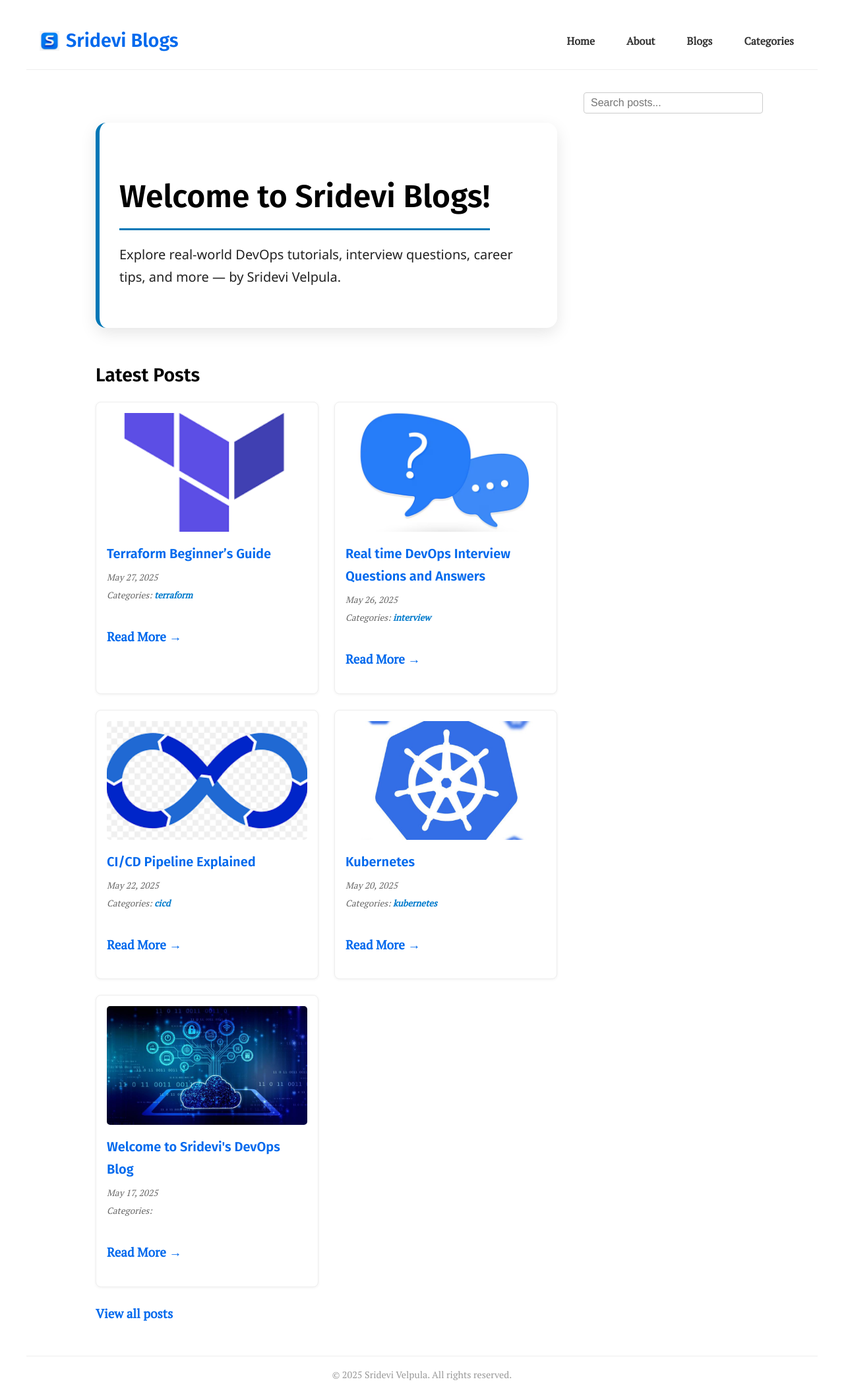
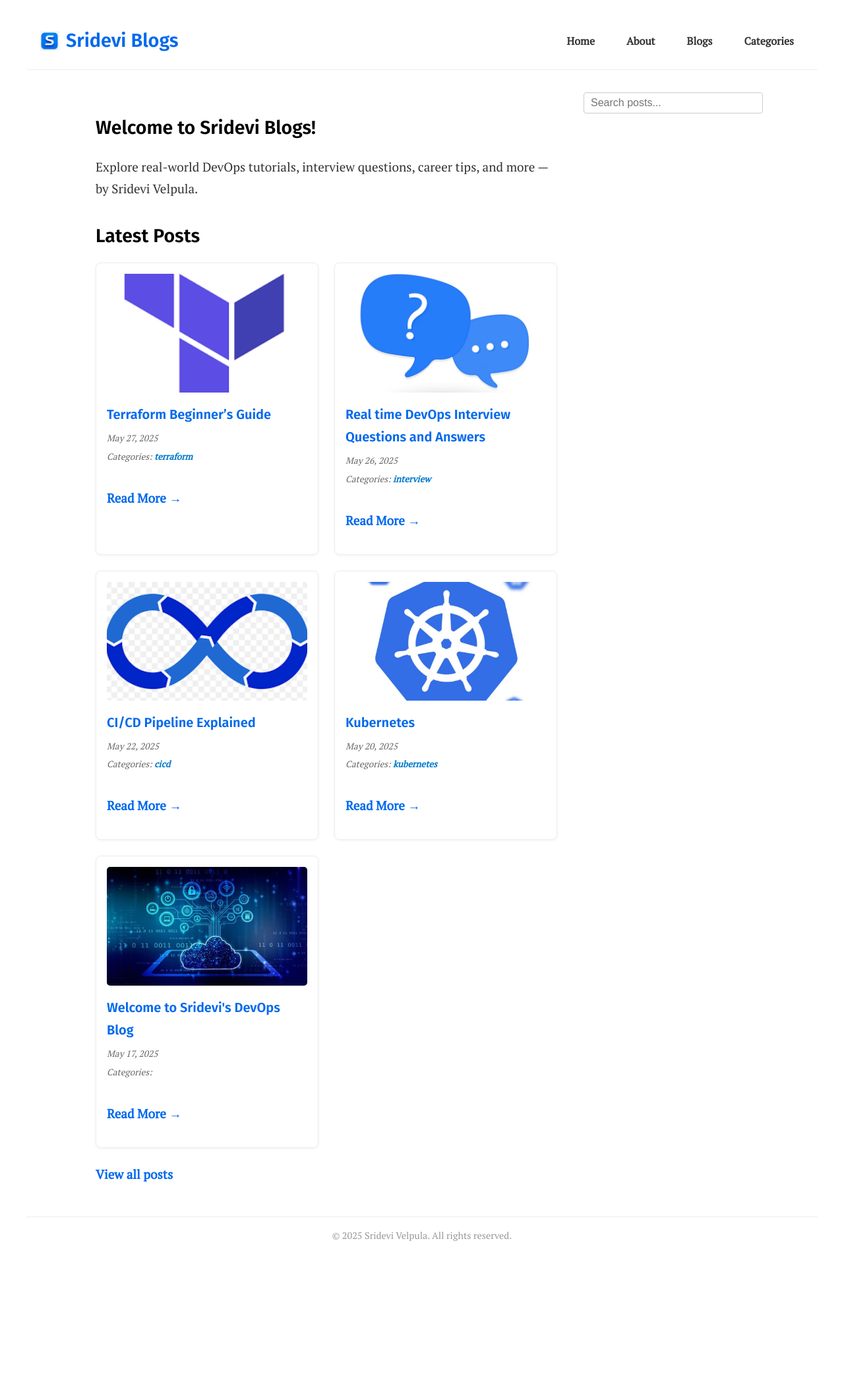
Before and after one commit to srideviblogs/srideviblogs.github.io, a Jekyll site: the page built from index.md, in a window 1280 px wide. Shown: the whole page at 66% size. Built offline with Jekyll 4.4.1, drawn with Linux system fonts in a browser that asks for light colours; after the commit the page ends 1906 px from its top, so only the background shows below that.

Commit message:
Update home.html

```diff
--- a/_layouts/home.html
+++ b/_layouts/home.html
@@ -2,16 +2,9 @@
 layout: default
 ---
 
-<section class="welcome-intro" style="max-width: 900px; margin: 3rem auto; padding: 40px 30px; background: #ffffff; border-radius: 16px; box-shadow: 0 8px 25px rgba(0,0,0,0.1); border-left: 6px solid #0077b6; font-family: 'Segoe UI', Tahoma, Geneva, Verdana, sans-serif; color: #222222;">
-
-  <h1 style="font-size: 3rem; font-weight: 700; margin-bottom: 20px; border-bottom: 3px solid #0077b6; display: inline-block; padding-bottom: 6px;">
-    Welcome to Sridevi Blogs!
-  </h1>
-
-  <p style="font-size: 1.25rem; max-width: 650px; margin-top: 0;">
-    Explore real-world DevOps tutorials, interview questions, career tips, and more — by Sridevi Velpula.
-  </p>
-
+<section class="welcome-intro">
+  <h1>Welcome to Sridevi Blogs!</h1>
+  <p>Explore real-world DevOps tutorials, interview questions, career tips, and more — by Sridevi Velpula.</p>
 </section>
 
 <section class="latest-posts">
```
